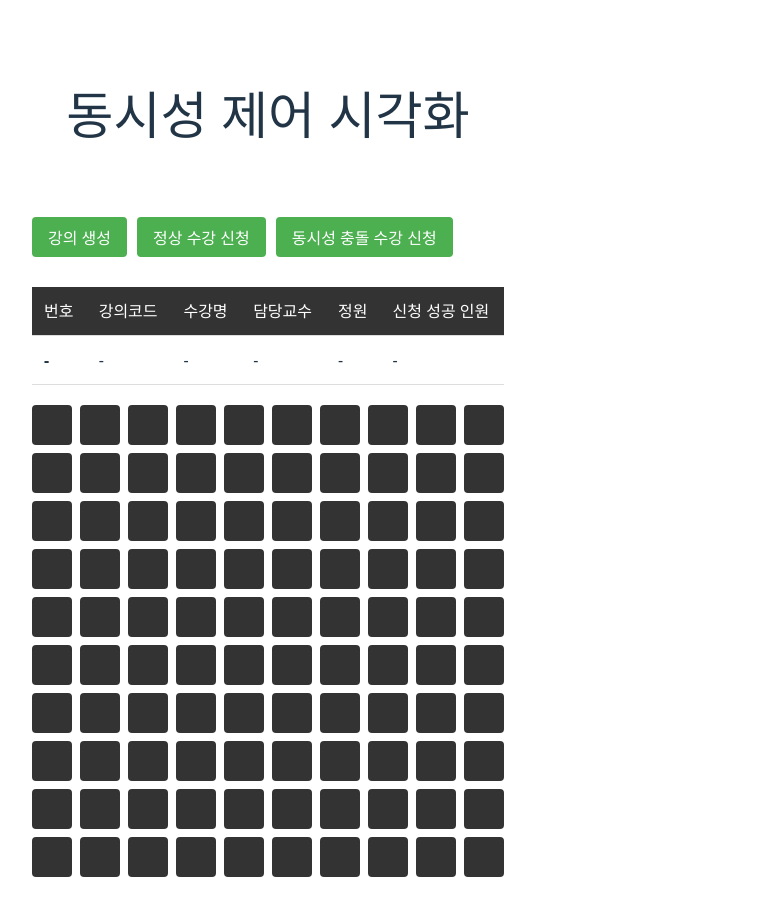
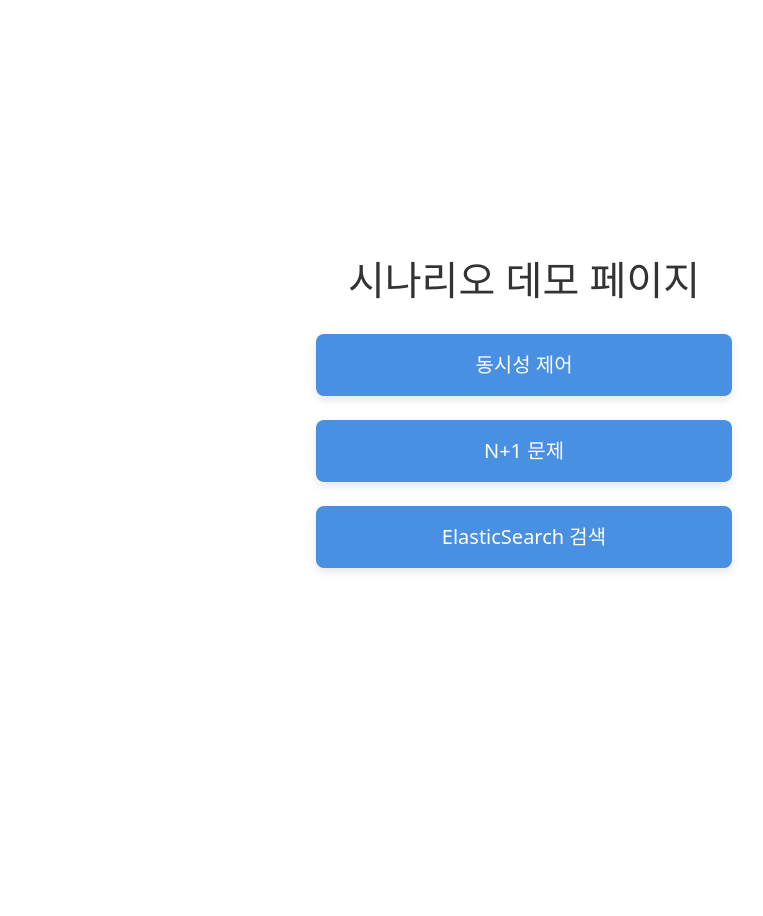
Before and after one commit to ByeongDoo-Han/scenario-front, a React (Vite) app: page / in a window 1280 px wide. Shown: the top 916 px of the page, without its empty margins (116-879 px from the left). After the commit the page ends 800 px from the top, so only its background shows below. Built offline with nearby package versions, Linux system fonts and the light colour scheme.

Commit message:
feat: Home 추가

```diff
--- a/src/App.tsx
+++ b/src/App.tsx
@@ -3,11 +3,13 @@ import Concurrency from "./pages/Concurrency";
 import "./App.css";
 import NplusOne from "./pages/NplusOne";
 import Search from "./pages/Search";
+import Home from "./pages/Home";
 
 function App() {
 	return (
 		<Routes>
-			<Route path="/" element={<Concurrency />} />
+			<Route path="/" element={<Home />} />
+			<Route path="/concurrency" element={<Concurrency />} />
 			<Route path="/search" element={<Search />} />
 			<Route path="/nplus" element={<NplusOne />} />
 		</Routes>
--- a/src/pages/Home.css
+++ b/src/pages/Home.css
@@ -1,3 +1,51 @@
+.home-container {
+	max-width: 800px;
+	margin: 0 auto;
+	padding: 2rem;
+	text-align: center;
+}
+
+.home-container h1 {
+	font-size: 2.5rem;
+	margin-bottom: 2rem;
+	color: #333;
+}
+
+.button-container {
+	display: flex;
+	flex-direction: column;
+	gap: 1.5rem;
+	align-items: center;
+}
+
+.nav-button {
+	display: block;
+	width: 100%;
+	max-width: 400px;
+	padding: 1rem 2rem;
+	font-size: 1.25rem;
+	font-weight: 500;
+	text-align: center;
+	text-decoration: none;
+	color: white;
+	background-color: #4a90e2;
+	border-radius: 8px;
+	transition: all 0.3s ease;
+	box-shadow: 0 4px 8px rgba(0, 0, 0, 0.1);
+}
+
+.nav-button:hover {
+	background-color: #3a7bc8;
+	transform: translateY(-3px);
+	box-shadow: 0 6px 12px rgba(0, 0, 0, 0.15);
+}
+
+.nav-button:active {
+	transform: translateY(-1px);
+	box-shadow: 0 3px 6px rgba(0, 0, 0, 0.1);
+}
+
+/* Keep existing styles for future reference */
 .grid {
 	display: grid;
 	grid-template-columns: repeat(10, 40px);
--- a/src/pages/Home.tsx
+++ b/src/pages/Home.tsx
@@ -1,10 +1,21 @@
 import "./Home.css";
+import { Link } from "react-router-dom";
 
 const Home = () => {
 	return (
-		<div>
-			<h1>Home</h1>
-			<div></div>
+		<div className="home-container">
+			<h1>시나리오 데모 페이지</h1>
+			<div className="button-container">
+				<Link to="/concurrency" className="nav-button">
+					동시성 제어
+				</Link>
+				<Link to="/nplus" className="nav-button">
+					N+1 문제
+				</Link>
+				<Link to="/search" className="nav-button">
+					ElasticSearch 검색
+				</Link>
+			</div>
 		</div>
 	);
 };
```
